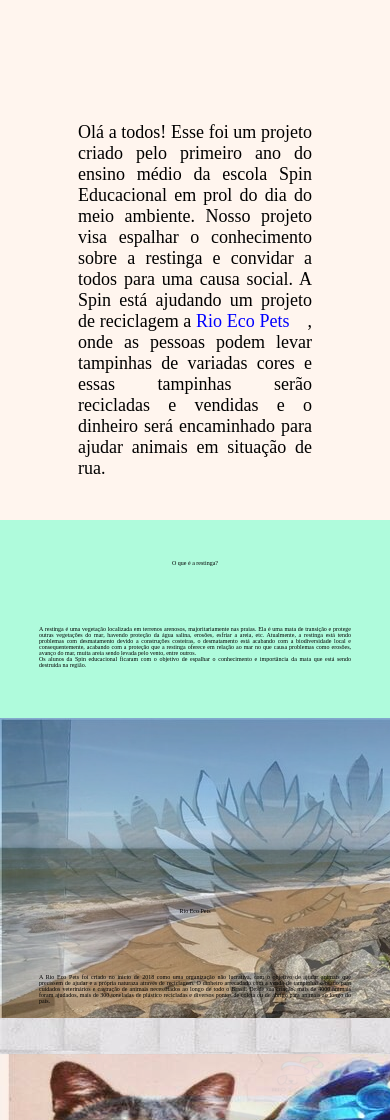
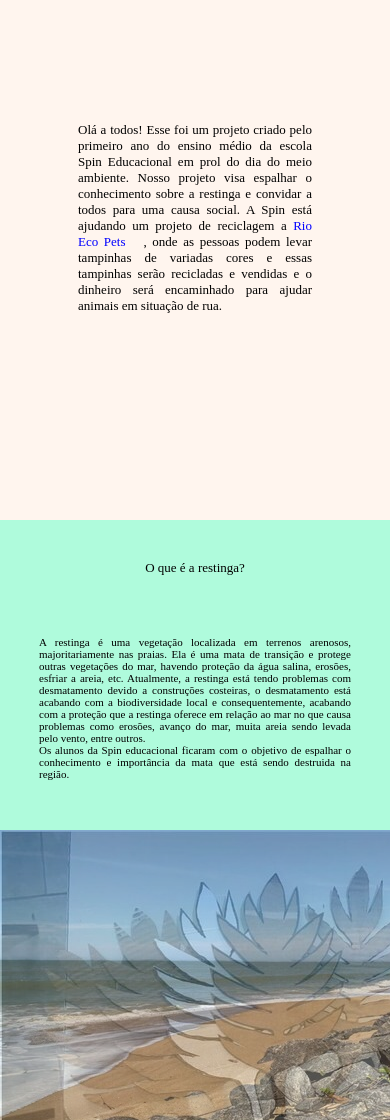
Before and after one commit to Kayrourio/Trabalho-segundo-bimestre---SPIN, a plain HTML site: page index.html in a window 390 px wide. Shown: the part 880-2000 px from the top of the page. Drawn offline with Linux system fonts and the light colour scheme.

Commit message:
Add files via upload

```diff
--- a/main.css
+++ b/main.css
@@ -264,15 +264,13 @@ footer{
 }
 @media screen and (max-width:480px){
     #parte-superior, #part-one, #part-two, #part-three, #part-four, #part-five {width: 100%;}
-    #part-three, #part-four, #part-five{ height: auto;}
-    .txt3title, .txt4title, .txt5title {font-size: 6%; display: block; text-align: center; margin: 0; top: 40px; }
-    .texto3, .texto4, .texto5 {font-size: 8%; margin: 0 10% 0 10%; width: auto; text-align: justify; left: 0;top: 100px;}
-    .texto2 {font-size: 18px; padding-left: 20%; text-align: justify; }
-
-
-    #parte-superior{font-size: 7%;}
+    #part-three, #part-four, #part-five{ height: 610px;}
+    .txt3title, .txt4title, .txt5title {font-size: 13px; display: block; text-align: center; margin: 0; top: 40px; }
+    .texto3, .texto4, .texto5 {font-size: 11px; margin: 0 10% 0 10%; width: auto; text-align: justify; left: 0;top: 100px;}
+    .texto2 {font-size: 13px; padding-left: 20%; text-align: justify; }
+    #parte-superior{font-size:14px;}
+    a:hover{font-size: 14px; color: #0f0f00;}
     .sup{ text-align: center; padding: 0; margin: 0; display: inline-block; position: relative; top: 30%;}
-    }
     .ong, .restinga, .video{
         position: relative;
         display: block;
```
